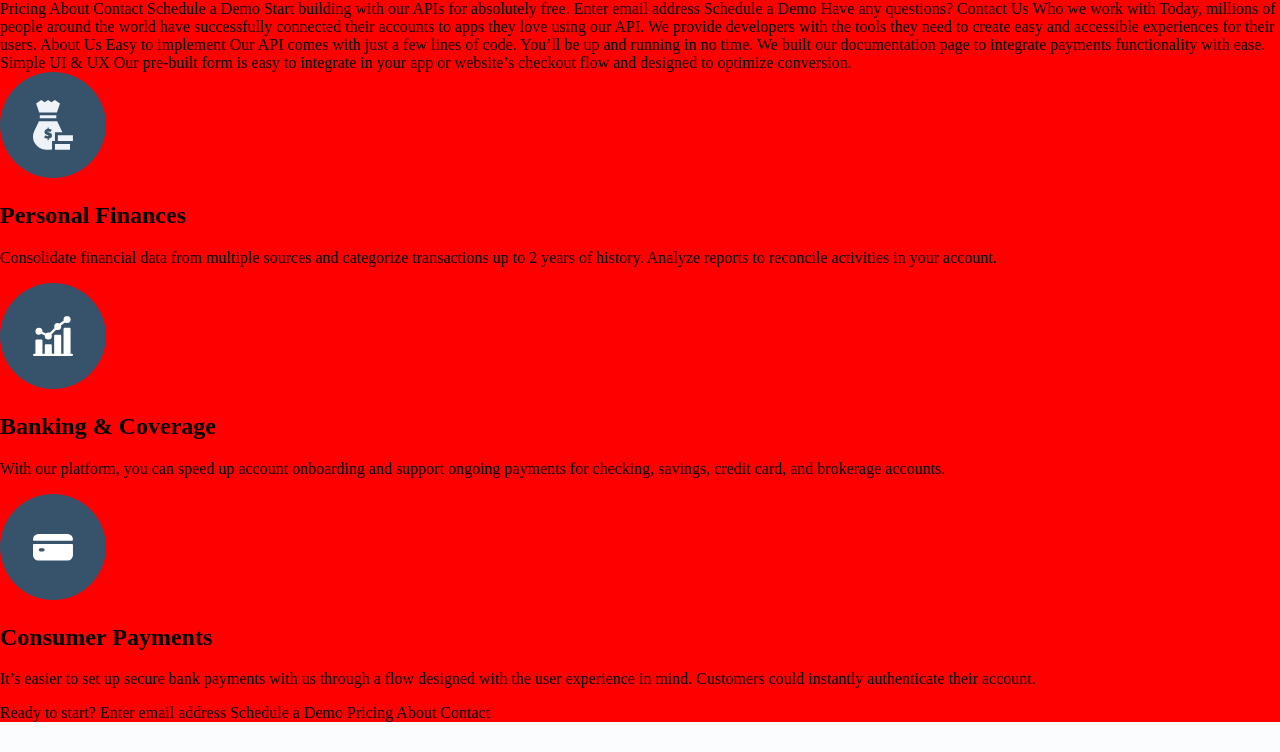
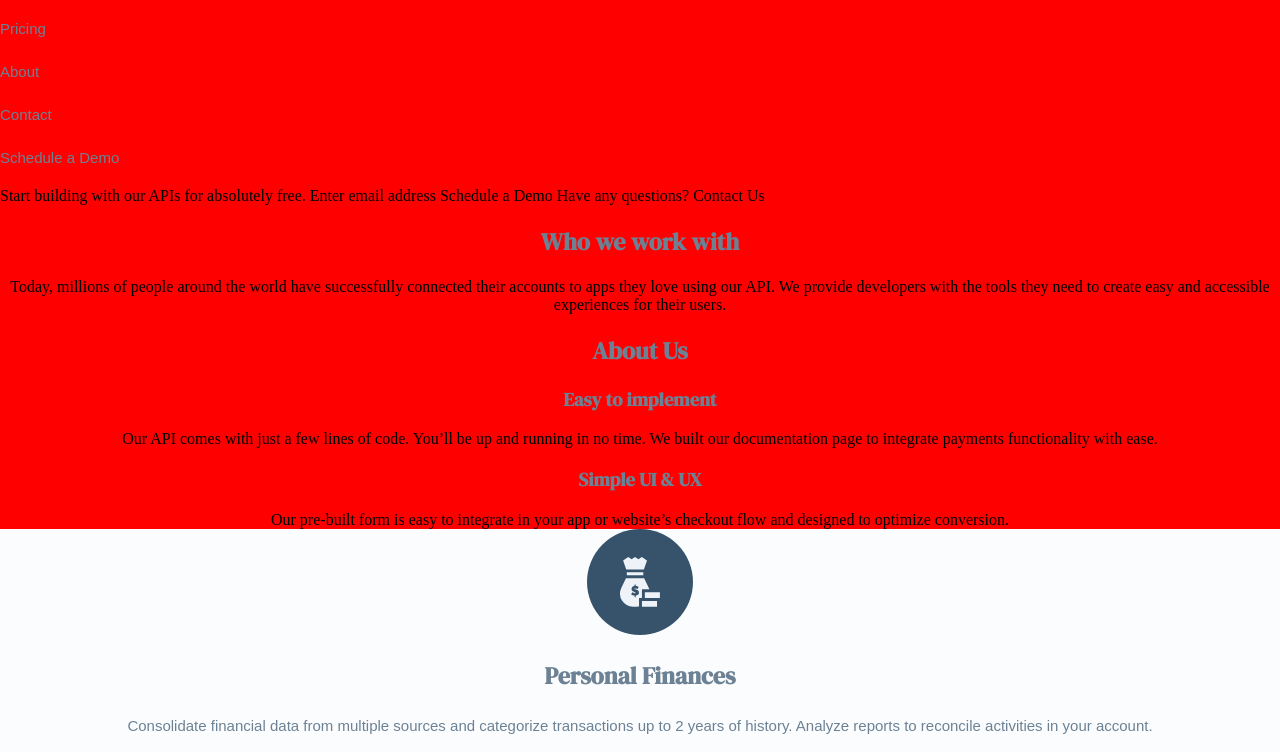
Before and after one commit to gbudryte/IT_projektas_K2, a plain HTML site: page index.html in a window 1280 px wide. Shown: the top 752 px of the page. Drawn offline with Linux system fonts and the light colour scheme; a web font is replaced by a local one.

Commit message:
Refactor HTML structure and enhance CSS styles (mostly for home page features) for better layout and readability

```diff
--- a/index.html
+++ b/index.html
@@ -15,34 +15,38 @@
 
 <body>
   <div class="container">
-    Pricing
-    About
-    Contact
-    Schedule a Demo
+    <header>
+    <p>Pricing</p>
+    <p>About</p>
+    <p>Contact</p>
+    <p>Schedule a Demo</p>
+    </header>
 
     Start building with our APIs for absolutely free.
     Enter email address
     Schedule a Demo
     Have any questions? Contact Us
-
-    Who we work with
+    <article style="text-align: center;">
+    <h2>Who we work with</h2>
     Today, millions of people around the world have successfully connected
     their accounts to apps they love using our API. We provide developers
     with the tools they need to create easy and accessible experiences
     for their users.
-    About Us
+    </article>
 
-    Easy to implement
+    <article style="text-align: center;">
+    <h2>About Us</h2>
+
+    <h3>Easy to implement</h3>
     Our API comes with just a few lines of code. You’ll be up and running in
     no time. We built our documentation page to integrate payments functionality
     with ease.
-
-    Simple UI & UX
+    <h3>Simple UI & UX</h3>
     Our pre-built form is easy to integrate in your app or website’s checkout
     flow and designed to optimize conversion.
+    </article>
 
-
-    <article>
+    <article style="text-align: center;" class="features">
         <img src="/assets/shared/features - home/icon-personal-finances.svg">
         <h2>Personal Finances</h2>
         <p>Consolidate financial data from multiple sources and categorize transactions up to
@@ -56,14 +60,19 @@
         <p>It’s easier to set up secure bank payments with us through a flow designed with the
     user experience in mind. Customers could instantly authenticate their account.</p>
     </article>
-
-    Ready to start?
+    <article>
+    <h2>Ready to start?</h2>
     Enter email address
     Schedule a Demo
+    </article>
 
-    Pricing
-    About
-    Contact
+    <footer>
+      <div class="footer-content">
+        <p>Pricing</p>
+        <p>About</p>
+        <p>Contact</p>
+      </div>
+    </footer>
   </div>
 </body>
 
--- a/styles/style.css
+++ b/styles/style.css
@@ -60,3 +60,19 @@ body{
   margin:0;
   background-color: #FBFCFE;
 }
+
+h1, h2, h3, h4, h5, h6{
+  font-family: var(--font-family-dm-serif-display);
+  color: var(--secondary-color-light-san-juan-blue);
+}
+
+p{
+  font-family: var(--font-family-public-sans);
+  font-size: var(--body-text-size);
+  line-height: var(--body-text-line-height);
+  color: var(--secondary-color-light-san-juan-blue);
+}
+
+.features{
+  background-color: var(--primary-color-link-water-white);
+}
```
